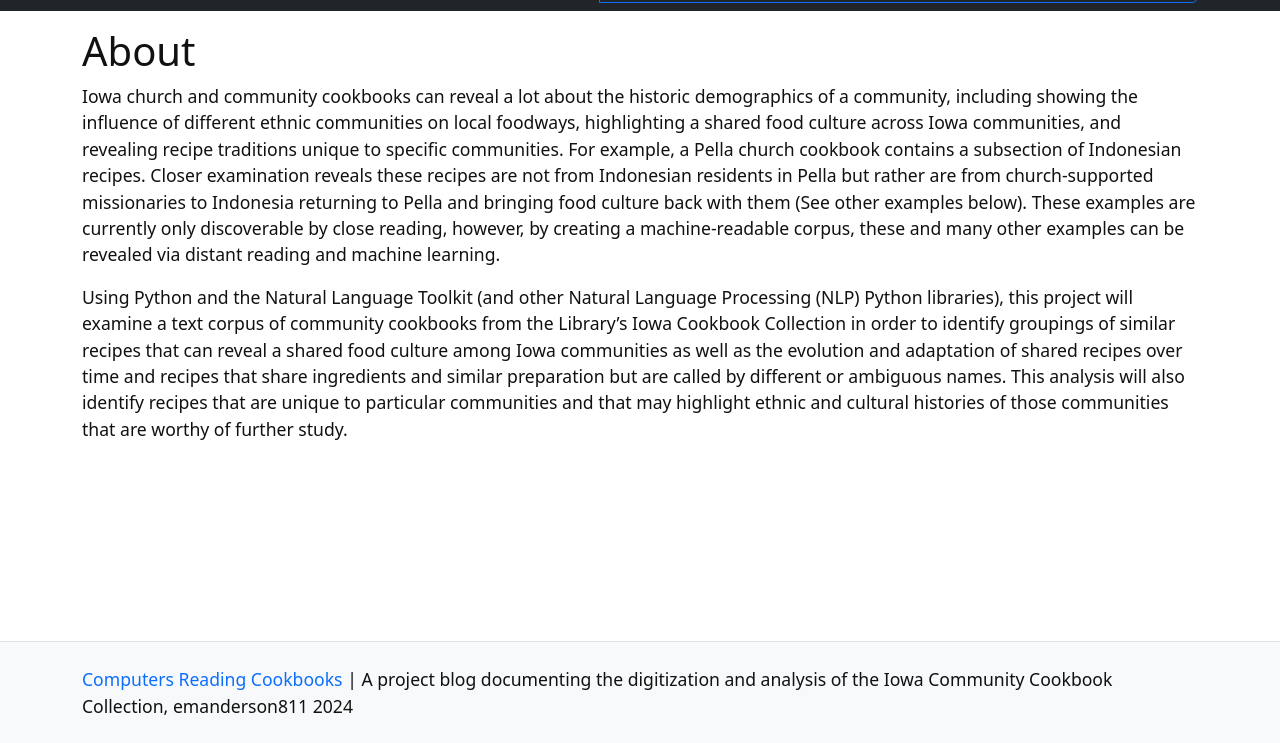
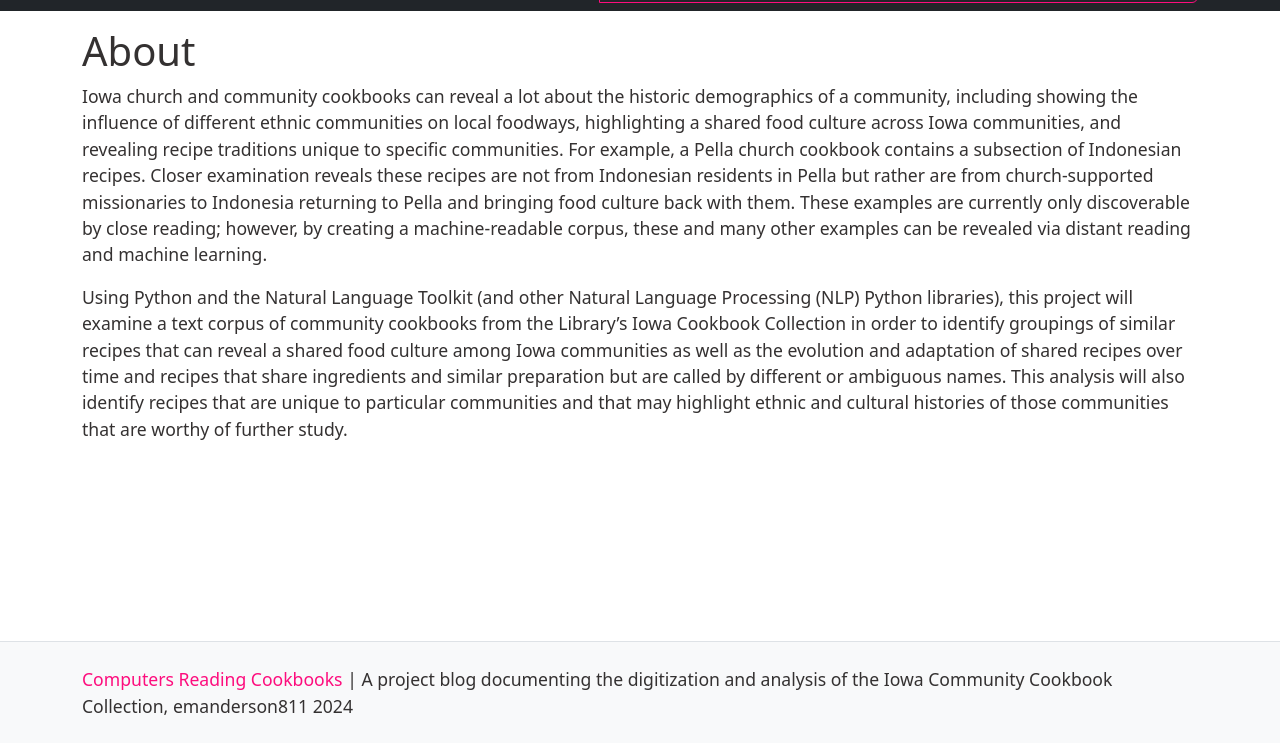
Before and after one commit to emanderson811/computers-reading-cookbooks, a Jekyll site: the page built from pages/about.md, in a window 1280 px wide, cut to the strip 157-900 px from the top of the page. Built offline with Jekyll 4.4.1, drawn with Linux system fonts in a browser that asks for light colours.

Commit message:
Color tweaks

```diff
--- a/_config.yml
+++ b/_config.yml
@@ -42,7 +42,7 @@ google-analytics-id:
 # ROBOTS EXCLUDE [optional!]
 #
 # set noindex to true if you do NOT want Google to index your site
-# noindex: true
+noindex: true
 
 
 #######
--- a/_sass/_custom.scss
+++ b/_sass/_custom.scss
@@ -1 +1,17 @@
 /* add your scss tweaks here */
+.btn-outline-primary {
+    --bs-btn-color: #fd0d7d;
+    --bs-btn-border-color: #fd0d7d;
+    --bs-btn-hover-color: #fff;
+    --bs-btn-hover-bg: #fd0d7d;
+    --bs-btn-hover-border-color: #fd0d7d;
+    --bs-btn-focus-shadow-rgb: 13, 110, 253;
+    --bs-btn-active-color: #fff;
+    --bs-btn-active-bg: #fd0d7d;
+    --bs-btn-active-border-color: ##fd0d7d;
+    --bs-btn-active-shadow: inset 0 3px 5px rgba(0, 0, 0, 0.125);
+    --bs-btn-disabled-color: #fd0d7d;
+    --bs-btn-disabled-bg: transparent;
+    --bs-btn-disabled-border-color: #fd0d7d;
+    --bs-gradient: none;
+}
--- a/assets/css/main.scss
+++ b/assets/css/main.scss
@@ -6,8 +6,8 @@
 $top-border: #424242;
 
 // Tweak body text and link color
-$text-color: #111 !default;
-$link-color: #0d6efd !default;
+$text-color: #343131 !default;
+$link-color: #fd0d7d !default;
 $base-font-size: 1.1rem;
 
 // page narrow size
--- a/pages/about.md
+++ b/pages/about.md
@@ -5,6 +5,6 @@ nav: About
 nav-order: 2
 ---
 
-Iowa church and community cookbooks can reveal a lot about the historic demographics of a community, including showing the influence of different ethnic communities on local foodways, highlighting a shared food culture across Iowa communities, and revealing recipe traditions unique to specific communities. For example, a Pella church cookbook contains a subsection of Indonesian recipes. Closer examination reveals these recipes are not from Indonesian residents in Pella but rather are from church-supported missionaries to Indonesia returning to Pella and bringing food culture back with them (See other examples below). These examples are currently only discoverable by close reading, however, by creating a machine-readable corpus, these and many other examples can be revealed via distant reading and machine learning.
+Iowa church and community cookbooks can reveal a lot about the historic demographics of a community, including showing the influence of different ethnic communities on local foodways, highlighting a shared food culture across Iowa communities, and revealing recipe traditions unique to specific communities. For example, a Pella church cookbook contains a subsection of Indonesian recipes. Closer examination reveals these recipes are not from Indonesian residents in Pella but rather are from church-supported missionaries to Indonesia returning to Pella and bringing food culture back with them. These examples are currently only discoverable by close reading; however, by creating a machine-readable corpus, these and many other examples can be revealed via distant reading and machine learning.
 
 Using Python and the Natural Language Toolkit (and other Natural Language Processing (NLP) Python libraries), this project will examine a text corpus of community cookbooks from the Library’s Iowa Cookbook Collection in order to identify groupings of similar recipes that can reveal a shared food culture among Iowa communities as well as the evolution and adaptation of shared recipes over time and recipes that share ingredients and similar preparation but are called by different or ambiguous names. This analysis will also identify recipes that are unique to particular communities and that may highlight ethnic and cultural histories of those communities that are worthy of further study.
```
Also changed, not shown: index.md (+1 -1 lines).
